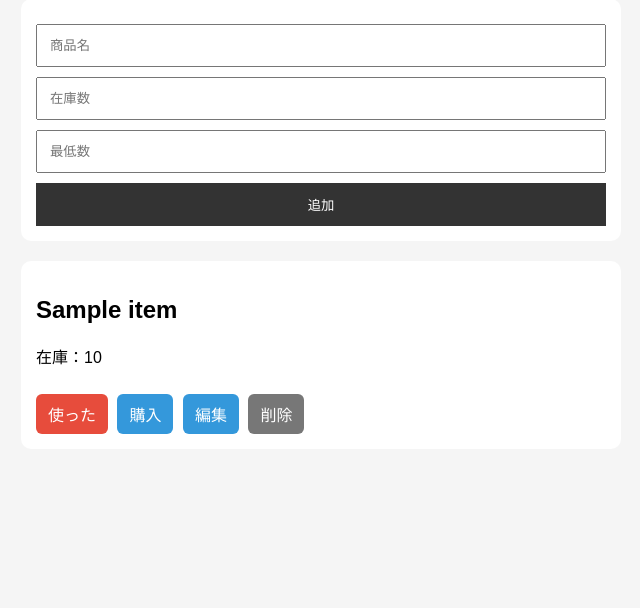
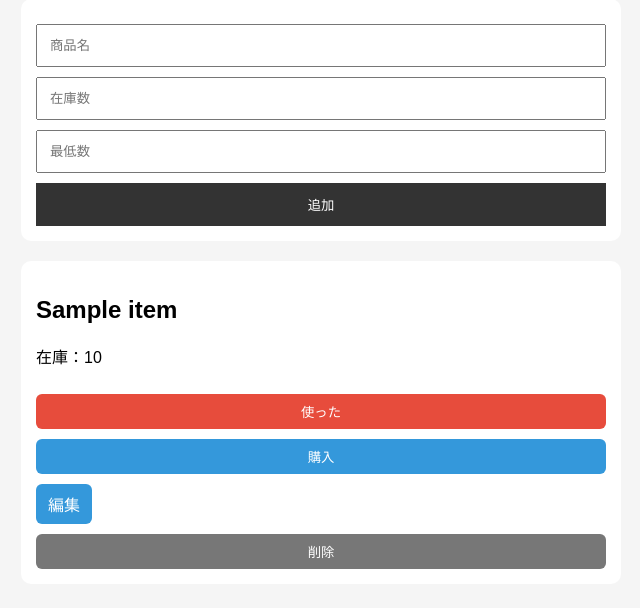
Before and after one commit to Junya-Python0/StockApps, a Flask app: page / in a window 1280 px wide. Shown: the part 160-768 px from the top of the page, without its empty margins (319-959 px from the left). Run offline with Flask 3, Linux system fonts and the light colour scheme; tables that the repository leaves empty hold one stand-in row (values such as "Sample post").

Commit message:
POSTメソッドを使用するようにルートを更新し、アイテムの使用、購入、削除をフォームで処理するように変更

```diff
--- a/app.py
+++ b/app.py
@@ -128,7 +128,7 @@ def add():
 # ==========================
 # 使用
 # ==========================
-@app.route("/use/<int:id>")
+@app.route("/use/<int:id>", methods=["POST"])
 def use(id):
     conn = get_db()
 
@@ -161,7 +161,7 @@ def use(id):
 # ==========================
 # 購入
 # ==========================
-@app.route("/buy/<int:id>")
+@app.route("/buy/<int:id>", methods=["POST"])
 def buy(id):
     conn = get_db()
 
@@ -194,7 +194,7 @@ def buy(id):
 # ==========================
 # 削除
 # ==========================
-@app.route("/delete/<int:id>")
+@app.route("/delete/<int:id>", methods=["POST"])
 def delete(id):
     conn = get_db()
 
--- a/templates/index.html
+++ b/templates/index.html
@@ -43,17 +43,20 @@
 
 <div class="right">
     {% if item["stock"] > 0 %}
-    <a href="/use/{{ item['id'] }}" class="btn red">使った</a>
+    <form action="/use/{{ item['id'] }}" method="post" style="display:inline;">
+        <button type="submit" class="btn red">使った</button>
+    </form>
     {% else %}
     <span class="btn gray">在庫なし</span>
     {% endif %}
-    <a href="/buy/{{ item['id'] }}" class="btn blue">購入</a>
+    <form action="/buy/{{ item['id'] }}" method="post" style="display:inline;">
+        <button type="submit" class="btn blue">購入</button>
+    </form>
     <a href="/edit/{{ item['id'] }}" class="btn blue">編集</a>
-    <a href="/delete/{{ item['id'] }}"
-   class="btn gray"
-   onclick="return confirm('本当に削除しますか？')">
-   削除
-    </a>
+    <form action="/delete/{{ item['id'] }}" method="post" style="display:inline;"
+          onsubmit="return confirm('本当に削除しますか？')">
+        <button type="submit" class="btn gray">削除</button>
+    </form>
 </div>
 
 </div>
```
Also changed, not shown: 1 other file.
